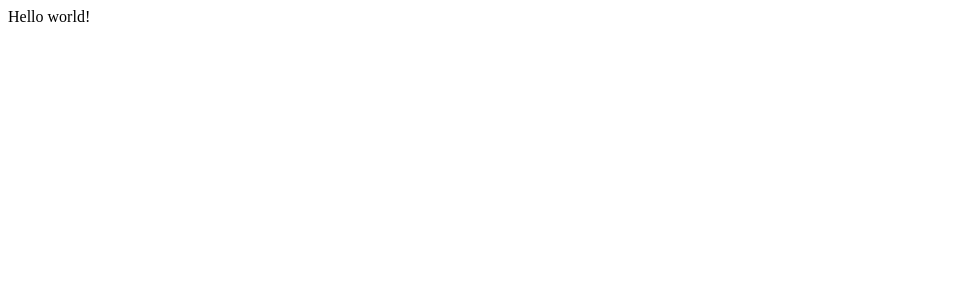
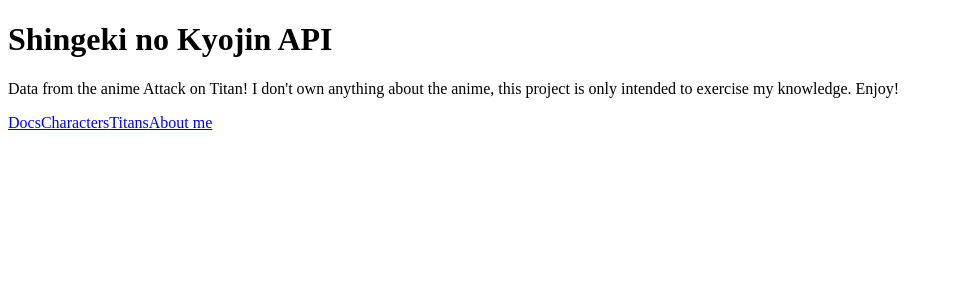
Before and after one commit to mariyzx/snk-api, a React (Create React App) app in the folder frontend/: page / in a window 1280 px wide. Shown: the top 300 px of the page, without its empty margins (0-953 px from the left). Built offline with nearby package versions, Linux system fonts and the light colour scheme; no server answers.

Commit message:
:feat: add menu

```diff
--- a/frontend/package.json
+++ b/frontend/package.json
@@ -9,6 +9,7 @@
     "axios": "^1.2.2",
     "react": "^18.2.0",
     "react-dom": "^18.2.0",
+    "react-router-dom": "^6.6.2",
     "react-scripts": "5.0.1",
     "styled-components": "^5.3.6",
     "web-vitals": "^2.1.4"
--- a/frontend/src/App.js
+++ b/frontend/src/App.js
@@ -1,8 +1,11 @@
+import { Route, Routes  } from 'react-router-dom';
+import Home from './pages/Home';
+
 function App() {
   return (
-    <div>
-      Hello world!
-    </div>
+    <Routes>
+      <Route path='/' element={ <Home />} />
+    </Routes>
   );
 }
 
--- /dev/null
+++ b/frontend/src/components/Menu.js
@@ -0,0 +1,12 @@
+function Menu() {
+  return (
+    <div>
+      <a href="#">Docs</a>
+      <a href="#">Characters</a>
+      <a href="#">Titans</a>
+      <a href="#">About me</a>
+    </div>
+  )
+}
+
+export default Menu;
--- a/frontend/src/index.js
+++ b/frontend/src/index.js
@@ -1,11 +1,14 @@
 import React from 'react';
 import ReactDOM from 'react-dom/client';
+import { BrowserRouter } from 'react-router-dom';
 import App from './App';
 import Provider from './context/Provider';
 
 const root = ReactDOM.createRoot(document.getElementById('root'));
 root.render(
-  <Provider>
-    <App />
-  </Provider>
+  <BrowserRouter>
+    <Provider>
+      <App />
+    </Provider>
+  </BrowserRouter>
 );
--- /dev/null
+++ b/frontend/src/pages/Home.js
@@ -0,0 +1,15 @@
+import React from 'react';
+import Menu from '../components/Menu';
+
+function Home() {
+  return (
+    <div>
+      <h1>Shingeki no Kyojin API</h1>
+      <p>Data from the anime Attack on Titan! I don't own anything about the anime,
+        this project is only intended to exercise my knowledge. Enjoy!</p>
+      <Menu />
+    </div>
+  )
+}
+
+export default Home;
```
Also changed, not shown: 1 other file (tests, documents, lock files or other folders).
